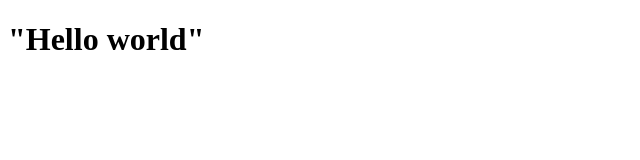
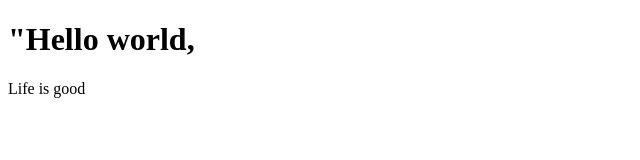
Before and after one commit to alexishamel/website, a plain HTML site: page index.html in a window 1280 px wide. Shown: the whole page, without its empty margins (0-640 px from the left). Drawn offline with Linux system fonts and the light colour scheme.

Commit message:
Add paragraph

```diff
--- a/index.html
+++ b/index.html
@@ -5,6 +5,7 @@
     <title></title>
   </head>
   <body>
-    <h1>"Hello world"</h1>
+    <h1>"Hello world,</h1>
+    <p>Life is good</p>
   </body>
 </html>
```
